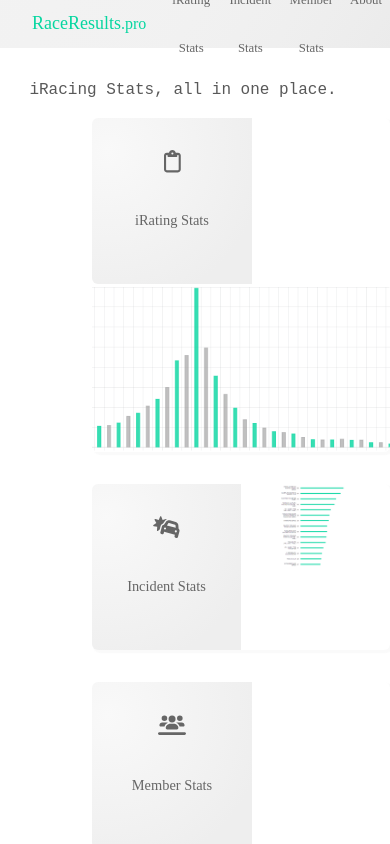
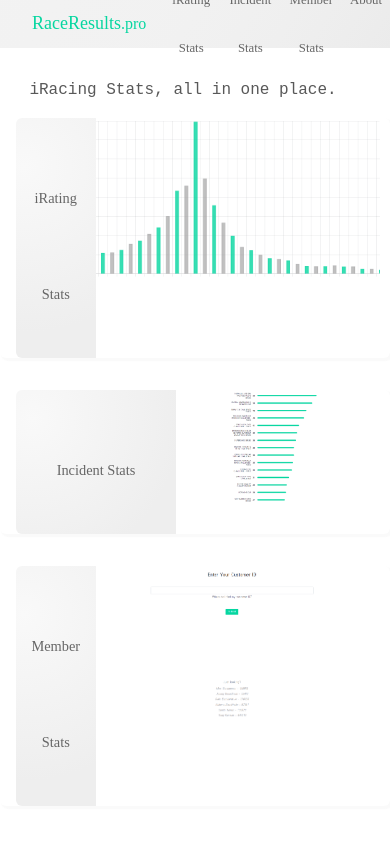
Before and after one commit to nvduran/raceresultspro-frontend, a React (Create React App) app: page / in a window 390 px wide. Shown: the top 844 px of the page. Built offline with nearby package versions, Linux system fonts and the light colour scheme; a web font is replaced by a local one.

Commit message:
mobile styling

```diff
--- a/src/styles/LandingPage.css
+++ b/src/styles/LandingPage.css
@@ -127,7 +127,6 @@
   border-top-left-radius: 6px 6px;
   border-bottom-left-radius: 6px 6px;
   max-width: 42rem;
-  margin-left: 5rem !important;
 }
 
 .iracing-stats-row {
@@ -139,7 +138,6 @@
   border-top-left-radius: 6px 6px;
   border-bottom-left-radius: 6px 6px;
   max-width: 42rem;
-  margin-left: 5rem !important;
 }
 
 .incident-stats-row {
@@ -150,7 +148,6 @@
   border-top-left-radius: 6px 6px;
   border-bottom-left-radius: 6px 6px;
   max-width: 42rem;
-  margin-left: 5rem !important;
 }
 
 .landing-container {
@@ -171,16 +168,19 @@
   font-family: monospace !important;
 }
 
-@media (max-width: 300px) {
+@media (min-width: 800px) {
+  .incident-stats-row, .iracing-stats-row, .member-stats-row {
+    margin-left: 5rem !important;
+  }
+}
+@media (max-width: 800px) {
   .member-stats-left, .iracing-stats-left, .incident-stats-left {
-    max-width: 80% !important;
-    max-height: 4rem;
+    margin-left: 1rem !important;
   }
   .fa-2x {
     display: none;
   }
   .incident-stats-row, .iracing-stats-row, .member-stats-row {
-    margin-left: 1rem !important;
     padding-right: 10px !important;
   }
 }/*# sourceMappingURL=LandingPage.css.map */
--- a/src/styles/LandingPage.scss
+++ b/src/styles/LandingPage.scss
@@ -129,7 +129,6 @@
   border-top-left-radius: 6px 6px;
   border-bottom-left-radius: 6px 6px;
   max-width: 42rem;
-  margin-left: 5rem !important;
 }
 
 .iracing-stats-row {
@@ -141,7 +140,6 @@
   border-top-left-radius: 6px 6px;
   border-bottom-left-radius: 6px 6px;
   max-width: 42rem;
-  margin-left: 5rem !important;
 }
 
 .incident-stats-row {
@@ -152,7 +150,6 @@
   border-top-left-radius: 6px 6px;
   border-bottom-left-radius: 6px 6px;
   max-width: 42rem;
-  margin-left: 5rem !important;
 }
 
 .landing-container {
@@ -174,16 +171,20 @@
   font-family: monospace !important;
 }
 
-@media (max-width: 300px) {
+@media (min-width: 800px) {
+  .incident-stats-row, .iracing-stats-row, .member-stats-row {
+    margin-left: 5rem !important;
+  }
+}
+
+@media (max-width: 800px) {
   .member-stats-left, .iracing-stats-left, .incident-stats-left {
-    max-width: 80% !important;
-    max-height: 4rem;
+    margin-left: 1rem !important;
   }
   .fa-2x {
     display: none
   }
   .incident-stats-row, .iracing-stats-row, .member-stats-row {
-    margin-left:1rem !important;
     padding-right: 10px !important;
   }
 }
```
Also changed, not shown: 1 other file (tests, documents, lock files or other folders).
